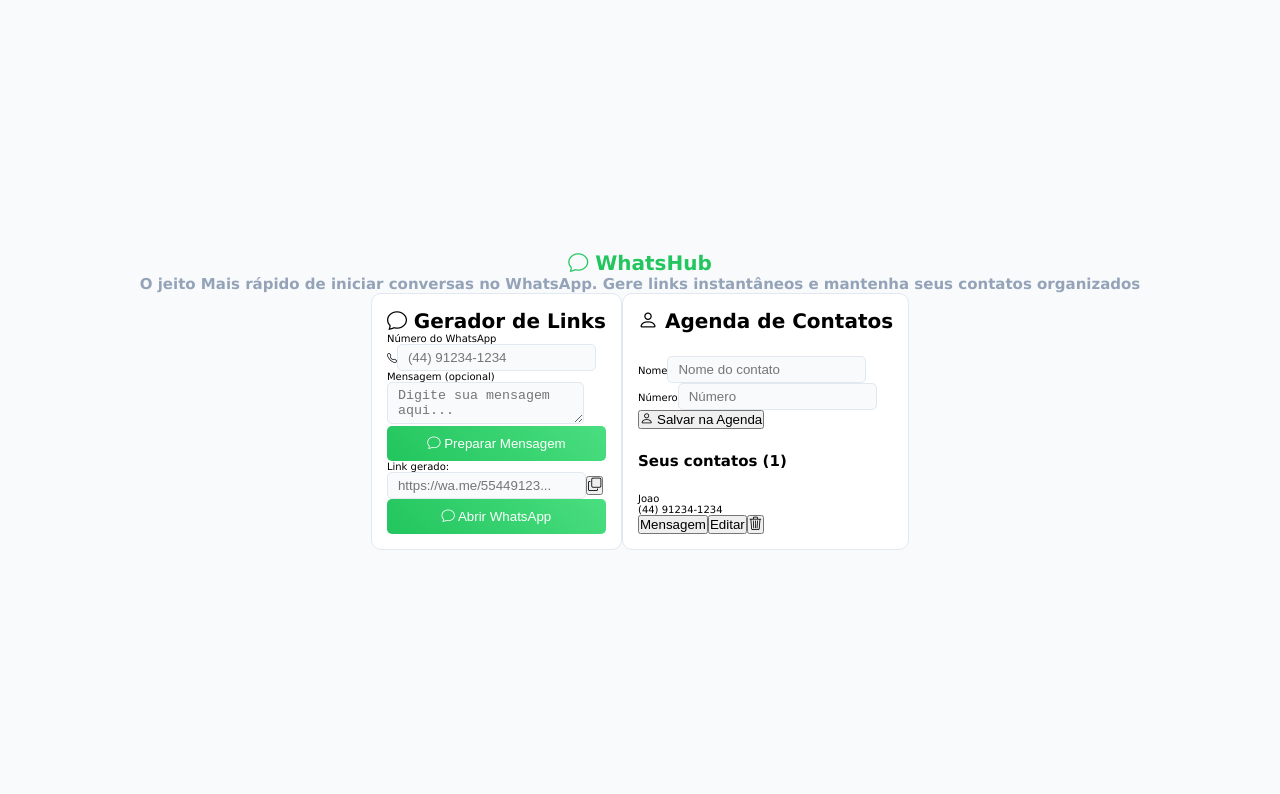
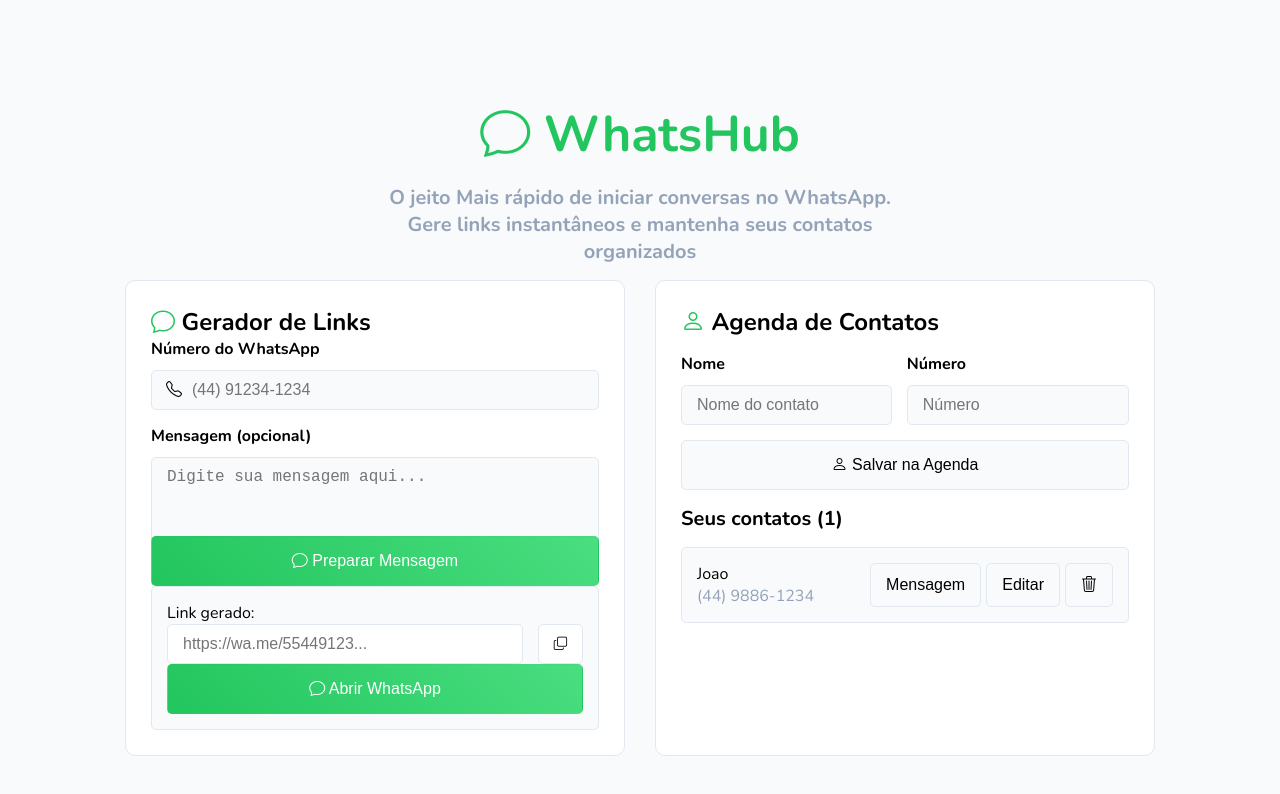
Before and after one commit to D4fto/whatsappDirect, a React (Vite) app: page / in a window 1280 px wide. Shown: the top 794 px of the page. Built offline with nearby package versions, Linux system fonts and the light colour scheme.

Commit message:
Estilização, componentização e comentários
- A estilização da página a princípio foi finalizada
- Criação de um componente específico para cada contato
- Adição de alguns comentários no código
- Troca para fonte Nanito via google fonts

```diff
--- a/index.html
+++ b/index.html
@@ -4,6 +4,9 @@
     <meta charset="UTF-8" />
     <link rel="icon" type="image/svg+xml" href="/vite.svg" />
     <meta name="viewport" content="width=device-width, initial-scale=1.0" />
+    <link rel="preconnect" href="https://fonts.googleapis.com">
+    <link rel="preconnect" href="https://fonts.gstatic.com" crossorigin>
+    <link href="https://fonts.googleapis.com/css2?family=Nunito:ital,wght@0,200..1000;1,200..1000&display=swap" rel="stylesheet">
     <title>WhatsHub</title>
   </head>
   <body>
--- a/src/App.jsx
+++ b/src/App.jsx
@@ -3,14 +3,20 @@
 import LinkGenerator from "./components/LinkGenerator";
 import ContactList from "./components/ContactList";
 
-
-export default function App (){
-  return <>
-    <h1 className="mainTitle"><i className="bi bi-chat"></i> WhatsHub</h1>
-    <h2 className="subTitle">O jeito Mais rápido de iniciar conversas no WhatsApp. Gere links instantâneos e mantenha seus contatos organizados</h2>
-    <div className="container">
-      <LinkGenerator/>
-      <ContactList/>
-    </div>
-  </>
+export default function App() {
+  return (
+    <>
+      <h1 className="mainTitle">
+        <i className="bi bi-chat"></i> WhatsHub
+      </h1>
+      <h2 className="subTitle">
+        O jeito Mais rápido de iniciar conversas no WhatsApp. Gere links
+        instantâneos e mantenha seus contatos organizados
+      </h2>
+      <div className="container cards">
+        <LinkGenerator />
+        <ContactList />
+      </div>
+    </>
+  );
 }
--- /dev/null
+++ b/src/components/Contact.jsx
@@ -0,0 +1,17 @@
+import styles from "./Contact.module.css";
+
+export default function Contact({ id, name, phoneNumber }) {
+  return (
+    <div className={styles.contact}>
+      <div className={styles.nameAndNumberContainer}>
+        <p className={styles.name}>{name}</p>
+        <p className={styles.number}>{phoneNumber}</p>
+      </div>
+      <button>Mensagem</button>
+      <button>Editar</button>
+      <button>
+        <i className="bi bi-trash3"></i>
+      </button>
+    </div>
+  );
+}
--- /dev/null
+++ b/src/components/Contact.module.css
@@ -0,0 +1,31 @@
+.contact{
+  display: flex;
+  background-color: var(--gray-100);
+  border: 1px solid var(--gray-200);
+  border-radius: .5rem;
+  padding: 1.5rem;
+  gap: .5rem;
+}
+
+.nameAndNumberContainer{
+  display: flex;
+  flex-direction: column;
+  width: 100%;
+}
+
+.contact button{
+  background-color: var(--gray-100);
+  border: 1px solid var(--gray-200);
+  font-size: 1.6rem;
+  padding: 0 1.5rem;
+  border-radius: .5rem;
+  transition: background-color .5s;
+}
+
+.contact button:hover{
+  background-color: var(--gray-200);
+}
+
+.number{
+  color: var(--text-secundary);
+}
--- a/src/components/ContactList.jsx
+++ b/src/components/ContactList.jsx
@@ -1,15 +1,19 @@
-import styles from './ContactList.module.css'
+import styles from "./ContactList.module.css";
+import Contact from "./Contact";
 
 export default function ContactList() {
   return (
-    <div className={styles.contactList}>
+    <div className={`card ${styles.contactList}`}>
       <h1>
         <i class="bi bi-person"></i> Agenda de Contatos
       </h1>
+
+      {/* Form para criação do contatp */}
       <form action="">
-        <div>
+        <div className={styles.nameAndNumberContainer}>
           <div>
             <label htmlFor="contactName">Nome</label>
+            {/* Input para o nome do contato*/}
             <input
               type="text"
               name="contactName"
@@ -19,6 +23,7 @@
           </div>
           <div>
             <label htmlFor="contactNumber">Número</label>
+            {/* Input para o número de telefone */}
             <input
               type="text"
               name="contactNumber"
@@ -27,23 +32,14 @@
             />
           </div>
         </div>
-        <button type="submit">
+        <button type="submit" className={styles.button}>
           <i class="bi bi-person"></i> Salvar na Agenda
         </button>
       </form>
       <h2>Seus contatos (1)</h2>
-      <div>
-        <div>
-          <div>
-            <p>Joao</p>
-            <p>(44) 91234-1234</p>
-          </div>
-          <button>Mensagem</button>
-          <button>Editar</button>
-          <button>
-            <i className="bi bi-trash3"></i>
-          </button>
-        </div>
+      {/* Lista de contatos */}
+      <div className={styles.contactsContainer}>
+        <Contact id={1} name={"Joao"} phoneNumber={"(44) 9886-1234"} />
       </div>
     </div>
   );
--- a/src/components/ContactList.module.css
+++ b/src/components/ContactList.module.css
@@ -1,10 +1,51 @@
 .contactList{
-  background-color: var(--white);
+  font-size: 1.6rem;
+}
+
+.contactList h1{
+  font-size: 2.4rem;
+}
+
+.contactList h1 i{
+  color: var(--primary);
+}
+
+.contactList h2{
+  font-size: 2rem;
+  margin-bottom: 1.5rem;
+}
+
+.contactList > form{
   display: flex;
   flex-direction: column;
-  justify-content: space-between;
-  padding: 15px;
+  gap: 1.5rem;
+  padding: 1.5rem 0;
+}
+
+.nameAndNumberContainer{
+  display: flex;
+  gap: 1.5rem;
+}
+
+.button{
+  background-color: var(--gray-100);
   border: 1px solid var(--gray-200);
-  border-radius: 1rem;
+  padding: 1.5rem;
+  width: 100%;
+  border-radius: .5rem;
+  font-size: 1.6rem;
+  transition: background-color .5s;
+}
+
+.button:hover{
+  background-color: var(--gray-200);
+}
+
+.contactsContainer{
   height: 100%;
+  overflow-x: hidden;
+  overflow-y: scroll;
+  display: flex;
+  flex-direction: column;
+  gap: 1rem;
 }
--- a/src/components/LinkGenerator.jsx
+++ b/src/components/LinkGenerator.jsx
@@ -1,24 +1,28 @@
 import { useState } from "react";
-import styles from './LinkGenerator.module.css'
+import styles from "./LinkGenerator.module.css";
 import formatPhone from "../utils/formatPhone";
-
 
 export default function LinkGenerator() {
   const [phoneNumber, setPhoneNumber] = useState("");
 
+  // função para tratamento do input de telefone
   function handlePhoneInput(e) {
     setPhoneNumber(formatPhone(e.target.value));
   }
 
   return (
-    <div className={styles.linkGenerator}>
+    <div className={`card ${styles.linkGenerator}`}>
       <h1>
         <i className="bi bi-chat"></i> Gerador de Links
       </h1>
+      {/* Form para a geração do link */}
       <form action="">
         <div>
-          <label htmlFor="phoneNumber">Número do WhatsApp</label><br />
+          <label htmlFor="phoneNumber">Número do WhatsApp</label>
+          <br />
+          <div className={styles.iconInput}>
             <i className="bi bi-telephone"></i>
+            {/* Input para o número de telefone */}
             <input
               type="text"
               name="phoneNumber"
@@ -28,22 +32,36 @@
               onChange={(e) => handlePhoneInput(e)}
             />
           </div>
+        </div>
         <div>
-          <label htmlFor="message">Mensagem (opcional)</label><br />
-          <textarea name="message" id="message" placeholder="Digite sua mensagem aqui..."></textarea>
+          <label htmlFor="message">Mensagem (opcional)</label>
+          {/* Input para a mensagem */}
+          <textarea
+            name="message"
+            id="message"
+            placeholder="Digite sua mensagem aqui..."
+          ></textarea>
         </div>
         <button type="submit" className={styles.button}>
           <i className="bi bi-chat"></i> Preparar Mensagem
         </button>
       </form>
-      <div>
+      <div className={styles.linkContainer}>
         <p>Link gerado:</p>
-        <div>
-          <input type="text" id="whatsappLink" placeholder="https://wa.me/55449123..."/>
+        <div className={styles.showLinkContainer}>
+          {/* Input para visualizar o link */}
+          <input
+            type="text"
+            id="whatsappLink"
+            placeholder="https://wa.me/55449123..."
+            disabled
+          />
+          {/* Botão para copiar o link */}
           <button id="copyLink">
             <i className="bi bi-copy"></i>
           </button>
         </div>
+        {/* Botão para redirecionar para o link gerado */}
         <button className={styles.button}>
           <i className="bi bi-chat"></i> Abrir WhatsApp
         </button>
--- a/src/components/LinkGenerator.module.css
+++ b/src/components/LinkGenerator.module.css
@@ -1,19 +1,96 @@
 .linkGenerator{
-  background-color: var(--white);
+  font-size: 1.6rem;
+}
+
+.linkGenerator>form{
   display: flex;
   flex-direction: column;
-  justify-content: space-between;
-  padding: 1.5rem;
-  border: 1px solid var(--gray-200);
-  border-radius: 1rem;
+  justify-content: space-evenly;
+  gap: 1.5rem;
   height: 100%;
+}
+
+.linkGenerator textarea{
+  height: 100%;
+}
+
+.linkGenerator h1{
+  font-size: 2.4rem;
+}
+
+.linkGenerator h1 i{
+  color: var(--primary);
 }
 
 .button{
   background-image: linear-gradient(45deg, var(--primary), var(--primary-light));
-  border: none;
-  padding: 1rem;
+  border: 1px solid transparent;
+  padding: 1.5rem;
   width: 100%;
   border-radius: .5rem;
   color: var(--white);
+  font-size: 1.6rem;
+  background-color: var(--primary);
+  transition: background-color .5s, color .5s;
 }
+
+.linkContainer{
+  background-color: var(--gray-100);
+  padding: 1.5rem;
+  border: 1px solid var(--gray-200);
+  border-radius: .5rem;
+  height: 100%;
+  display: flex;
+  flex-direction: column;
+  justify-content: space-evenly;
+  flex-shrink: 2;
+}
+
+.linkContainer input{
+  background-color: var(--white);
+}
+
+.iconInput{
+  position: relative;
+  margin-top: 1rem;
+}
+
+.iconInput i{
+  position: absolute;
+  top: 50%;
+  left: 1.5rem;
+  transform: translateY(-50%);
+}
+
+.iconInput input{
+  margin-top: 0;
+  padding-left: 4rem;
+}
+
+.showLinkContainer{
+  display: flex;
+  gap: 1.5rem;
+}
+
+.showLinkContainer input{
+  margin-top: 0;
+}
+
+.showLinkContainer button{
+  background-color: var(--white);
+  border: 1px solid var(--gray-200);
+  padding: 0 1.5rem;
+  border-radius: .5rem;
+  transition: background-color .5s;
+}
+
+.showLinkContainer button:hover{
+  background-color: var(--gray-200);
+}
+
+.button:hover{
+  border: 1px solid var(--primary);
+  background-image: none;
+  color: var(--text-color);
+  background-color: var(--white);
+}
--- a/src/styles/global.css
+++ b/src/styles/global.css
@@ -1,38 +1,77 @@
-
 *{
     padding: 0;
     margin: 0;
     box-sizing: border-box;
 }
+
 html{
     font-size: 62.5%;
 }
+
 #root{
     height: 100dvh;
     width: 100dvw;
     display: flex;
     flex-direction: column;
     align-items: center;
-    justify-content: center;
     background-color: var(--gray-100);
-    font-family: Verdana, Geneva, Tahoma, sans-serif;
+    font-family: "Nunito", sans-serif;
+    padding: 10rem;
+    gap: 1.5rem;
+    overflow-x: hidden;
 }
+
 .mainTitle{
     color: var(--primary);
+    font-size: 5rem;
 }
+
 .container{
     display: flex;
     align-items: center;
     justify-content: center;
 }
+
 .subTitle{
     color: var(--text-secundary);
     text-align: center;
+    max-width: 50%;
+    font-size: 2rem;
 }
 
 input, textarea{
     background-color: var(--gray-100);
     border: 1px solid var(--gray-200);
     border-radius: .5rem;
-    padding: .5rem 1rem;
-  }
+    padding: 1rem 1.5rem;
+    width: 100%;
+    font-size: 1.6rem;
+    margin-top: 1rem;
+}
+
+.cards{
+    height: 100%;
+    gap: 3rem;
+    flex-wrap: wrap;
+}
+
+.card{
+    background-color: var(--white);
+    display: flex;
+    flex-direction: column;
+    justify-content: space-between;
+    padding: 2.5rem;
+    border: 1px solid var(--gray-200);
+    border-radius: 1rem;
+    height: 100%;
+    min-width: 50rem;
+    max-width: 50rem;
+}
+
+button{
+    cursor: pointer;
+}
+
+label{
+    font-weight: bold;
+}
```
Lines whose indentation alone changed are shown as unchanged.
